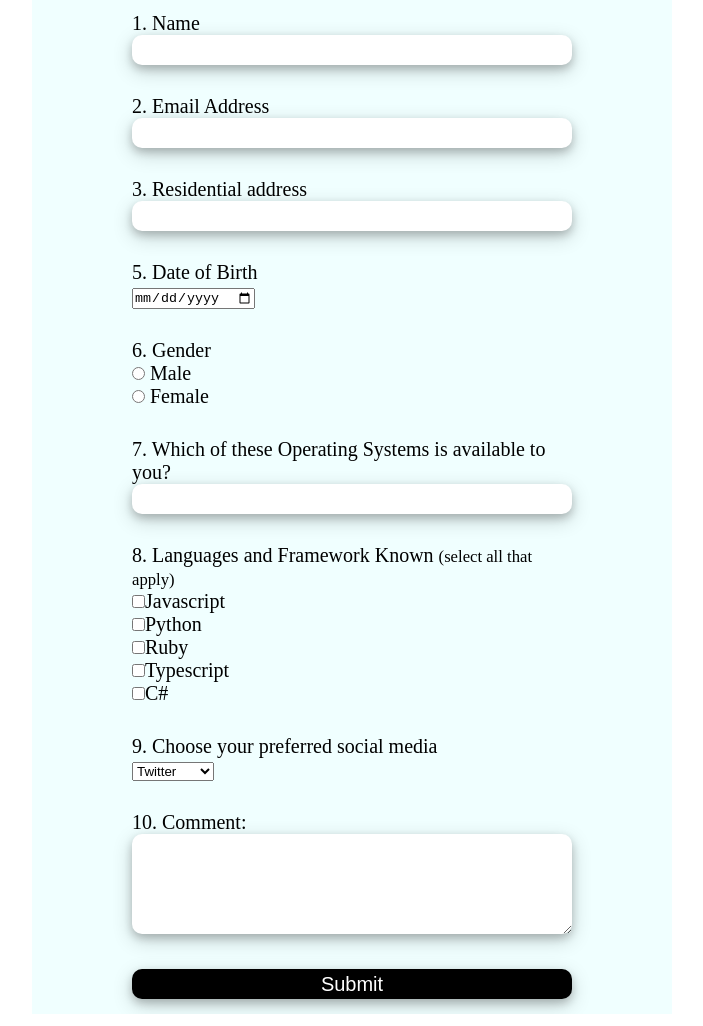
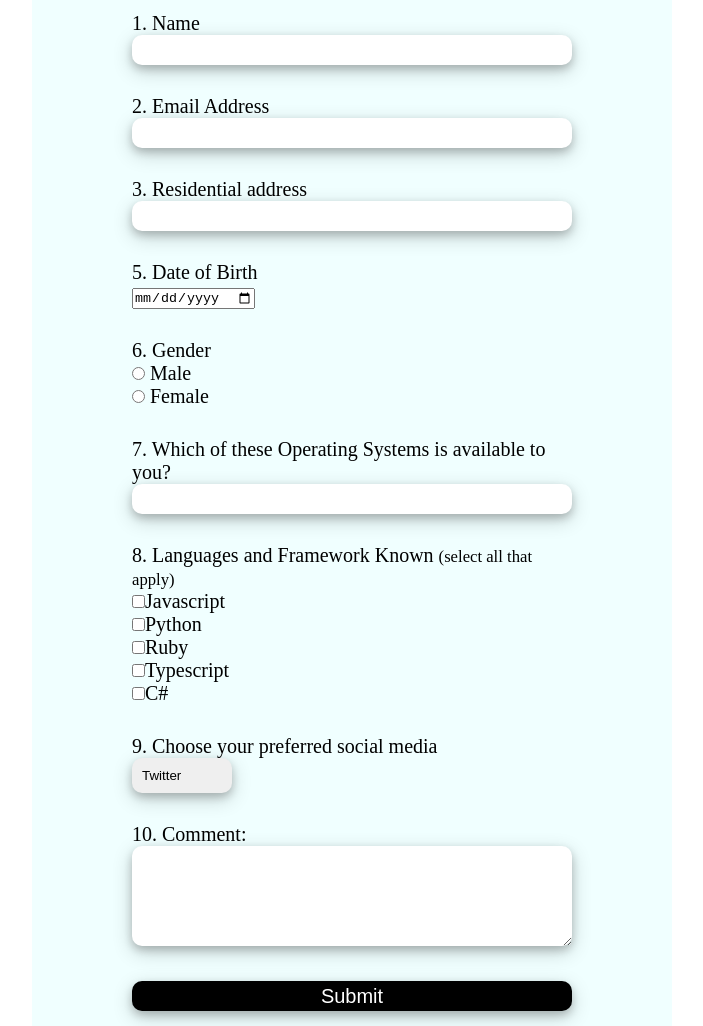
Before and after one commit to Excellent247/survey-form-2022, a plain HTML site: page index.html in a window 1280 px wide. Shown: the part 71-1097 px from the top of the page, without its empty margins (288-991 px from the left). Drawn offline with Linux system fonts and the light colour scheme.

Commit message:
select modification

```diff
--- a/style.css
+++ b/style.css
@@ -35,3 +35,15 @@ button{
     background-color: black;
     color: white;
 }
+select{
+    -webkit-appearance: none;
+    -moz-appearance: none;
+    appearance: none;
+    outline: none;
+    border: none;
+    padding: 1rem;
+    box-shadow: 0 4px 8px 0 rgba(0, 0, 0, 0.2), 0 6px 20px 0 rgba(0, 0, 0, 0.19);
+    border-radius: 1rem;
+    width: 10rem;
+    content: "/25BC";
+}
```
